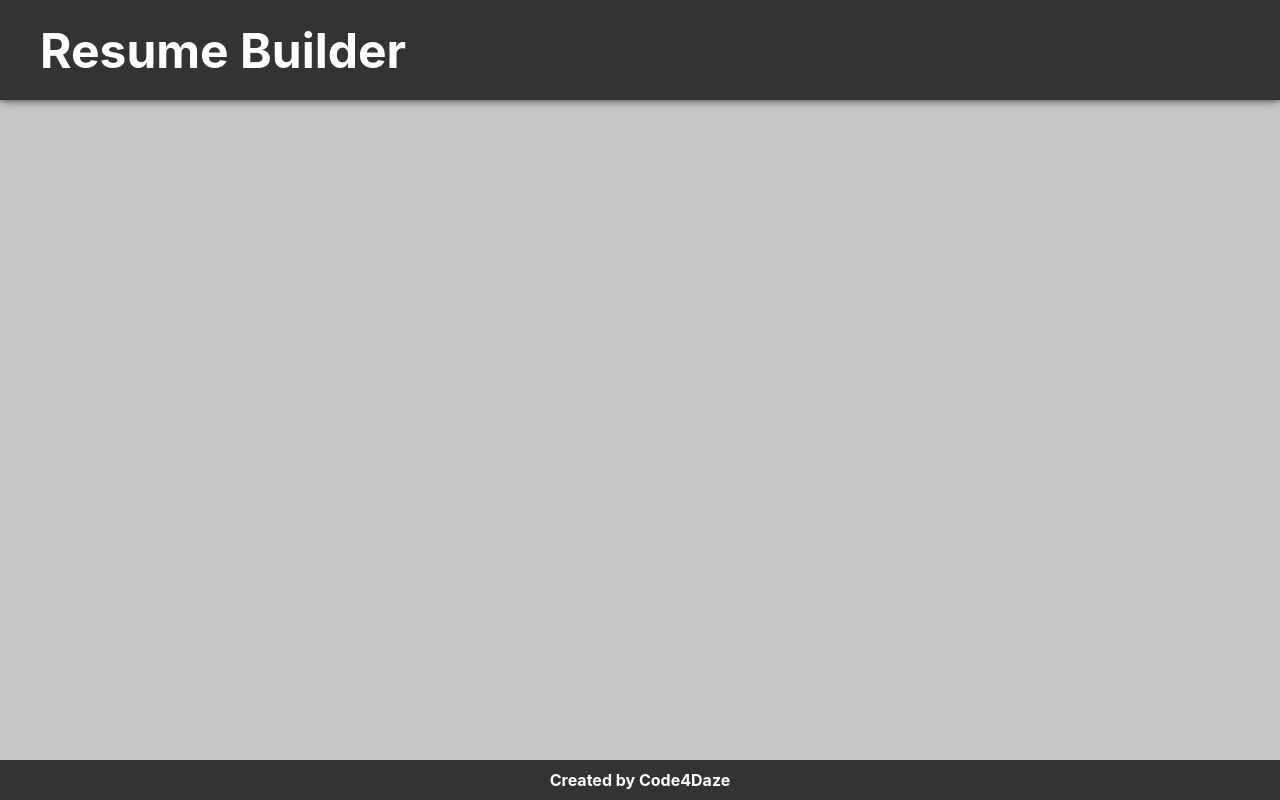
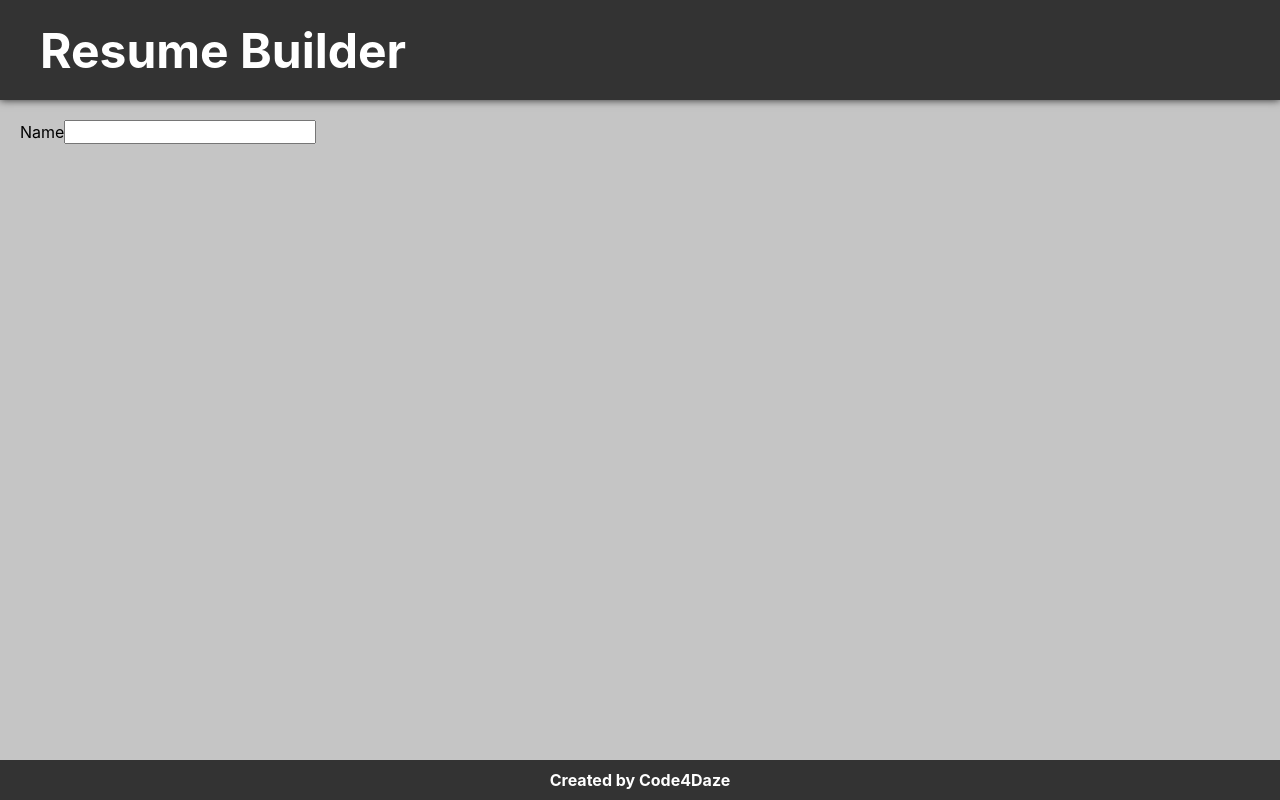
Before and after one commit to Daze-bot/cv-project, a React (Create React App) app: page / in a window 1280 px wide. Built offline with nearby package versions, Linux system fonts and the light colour scheme.

Commit message:
Begin adding components that use main state

```diff
--- a/package.json
+++ b/package.json
@@ -9,6 +9,7 @@
     "react": "^18.2.0",
     "react-dom": "^18.2.0",
     "react-scripts": "5.0.1",
+    "uniqid": "^5.4.0",
     "web-vitals": "^2.1.4"
   },
   "scripts": {
--- a/src/components/CVDisplay.js
+++ b/src/components/CVDisplay.js
@@ -7,9 +7,11 @@ class CVDisplay extends Component {
   }
 
   render() {
+    const { info } = this.props;
+
     return (
-      <div>
-
+      <div className="CVDisplay">
+        <p>{info.name}</p>
       </div>
     );
   }
--- a/src/components/CVForm.js
+++ b/src/components/CVForm.js
@@ -7,9 +7,23 @@ class CVForm extends Component {
   }
 
   render() {
+    const {
+      info,
+      changeInfo,
+    } = this.props;
+
     return (
-      <div>
-
+      <div className="CVForm">
+        <form className="info">
+          <label htmlFor="infoName">Name</label>
+          <input
+            onChange={changeInfo}
+            value={info.name}
+            type="text"
+            name="name"
+            id="infoName"
+          />
+        </form>
       </div>
     );
   }
--- a/src/components/Main.js
+++ b/src/components/Main.js
@@ -2,20 +2,68 @@
 import React, { Component } from "react";
 import CVForm from "./CVForm";
 import CVDisplay from "./CVDisplay";
+import Stock from '../imgs/stock-avatar.svg';
+import uniqid from "uniqid";
 
 class Main extends Component {
   constructor(props) {
     super(props);
+
+    this.state = {
+      info: {
+        name: '',
+        address: '',
+        phone: '',
+        email: '',
+        website: '',
+        description: '',
+        photoURL: Stock,
+      },
+      experience: {
+        id: uniqid(),
+        name: '',
+        location: '',
+        title: '',
+        start: '',
+        end: '',
+        description: '',
+      },
+      experiences: [],
+      education: {
+        id: uniqid(),
+        name: '',
+        location: '',
+        degree: '',
+        start: '',
+        end: '',
+      },
+      educations: [],
+    }
+
+    this.handleInfoChange = this.handleInfoChange.bind(this);
   }
 
-  getData(val) {
-    console.log(val);
+  handleInfoChange(e) {
+    this.setState((state) => ({
+      info: {
+        ...state.info,
+        [e.target.name]: e.target.value,
+      }
+    }));
   }
 
   render() {
+    const { info } = this.state;
+
     return (
       <main>
-
+        <CVForm
+          info={info}
+          changeInfo={this.handleInfoChange}
+        />
+        <CVDisplay
+          info={info}
+        />
       </main>
     );
   }
--- a/src/styles/style.css
+++ b/src/styles/style.css
@@ -47,6 +47,10 @@ header {
 main {
   grid-area: 2/1/3/2;
   background-color: var(--main-background-color);
+  padding: 20px;
+  display: grid;
+  grid-template: 1fr / 1fr 1fr;
+  gap: 40px;
 }
 
 footer {
```
Also changed, not shown: src/imgs/stock-avatar.svg (added), 1 other file (tests, documents, lock files or other folders).
